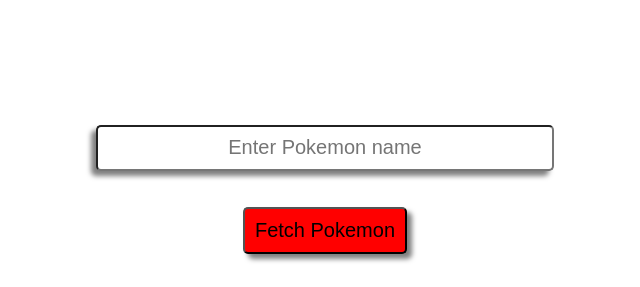
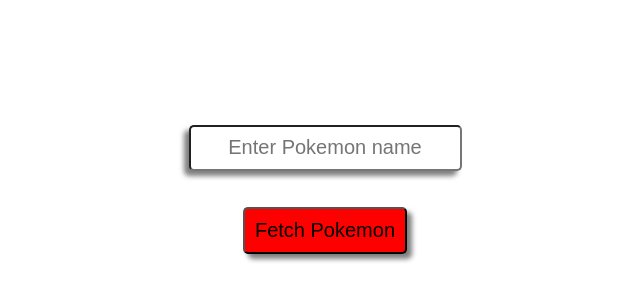
Before and after one commit to C-A-Hameed/pokemonApi, a plain HTML site: page index.html in a window 1280 px wide. Shown: the part 76-363 px from the top of the page, without its empty margins (315-955 px from the left). Drawn offline with Linux system fonts and the light colour scheme.

Commit message:
Update style.css

```diff
--- a/style.css
+++ b/style.css
@@ -8,7 +8,7 @@
 }
 
 #pokemonName {
-    min-width: 450px;
+    max-width: 450px;
     height: 40px;
     text-align: center;
     font-size: 20px;
```
